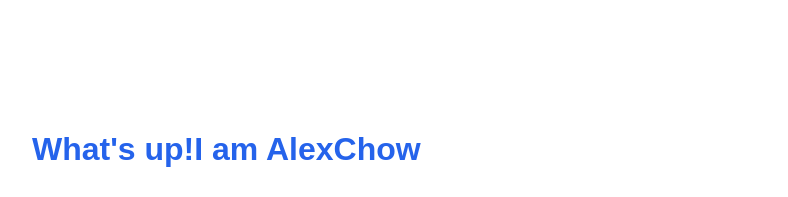
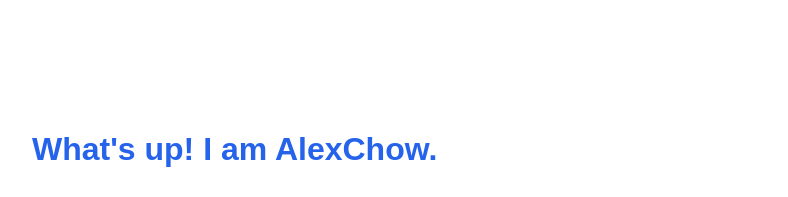
Before and after one commit to AlexChow-AC/AlexChow-AC.github.io, a plain HTML site: page index.html in a window 1280 px wide. Shown: the top 197 px of the page, without its empty margins (208-996 px from the left). Drawn offline with Linux system fonts and the light colour scheme.

Commit message:
Update index.html

```diff
--- a/index.html
+++ b/index.html
@@ -24,7 +24,7 @@
   </style>
 </head>
 <body>
-  <h1>What's up!I am AlexChow</h1>
+  <h1>What's up! I am AlexChow.</h1>
   <p>Welcome to my personal website!</p>
 
   <h2>About me: </h2>
```
